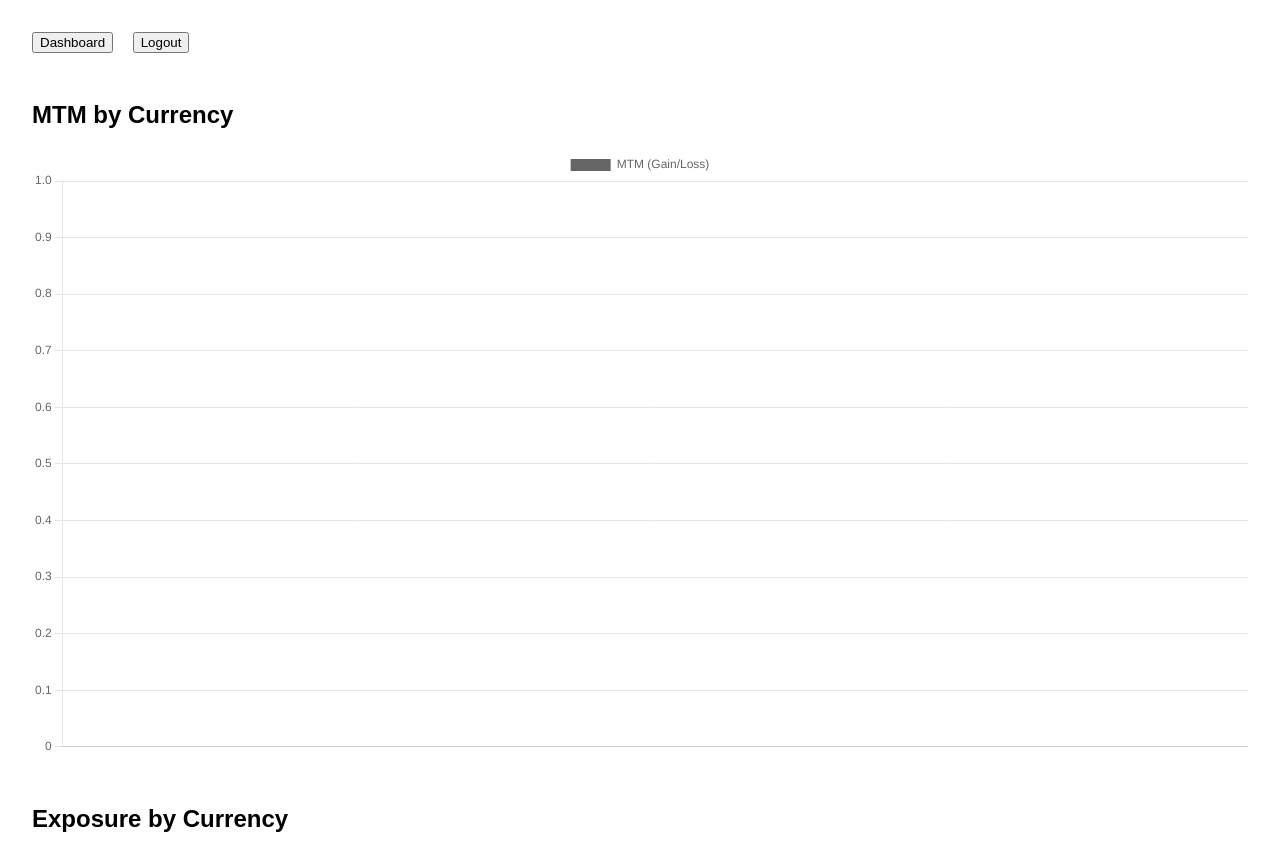
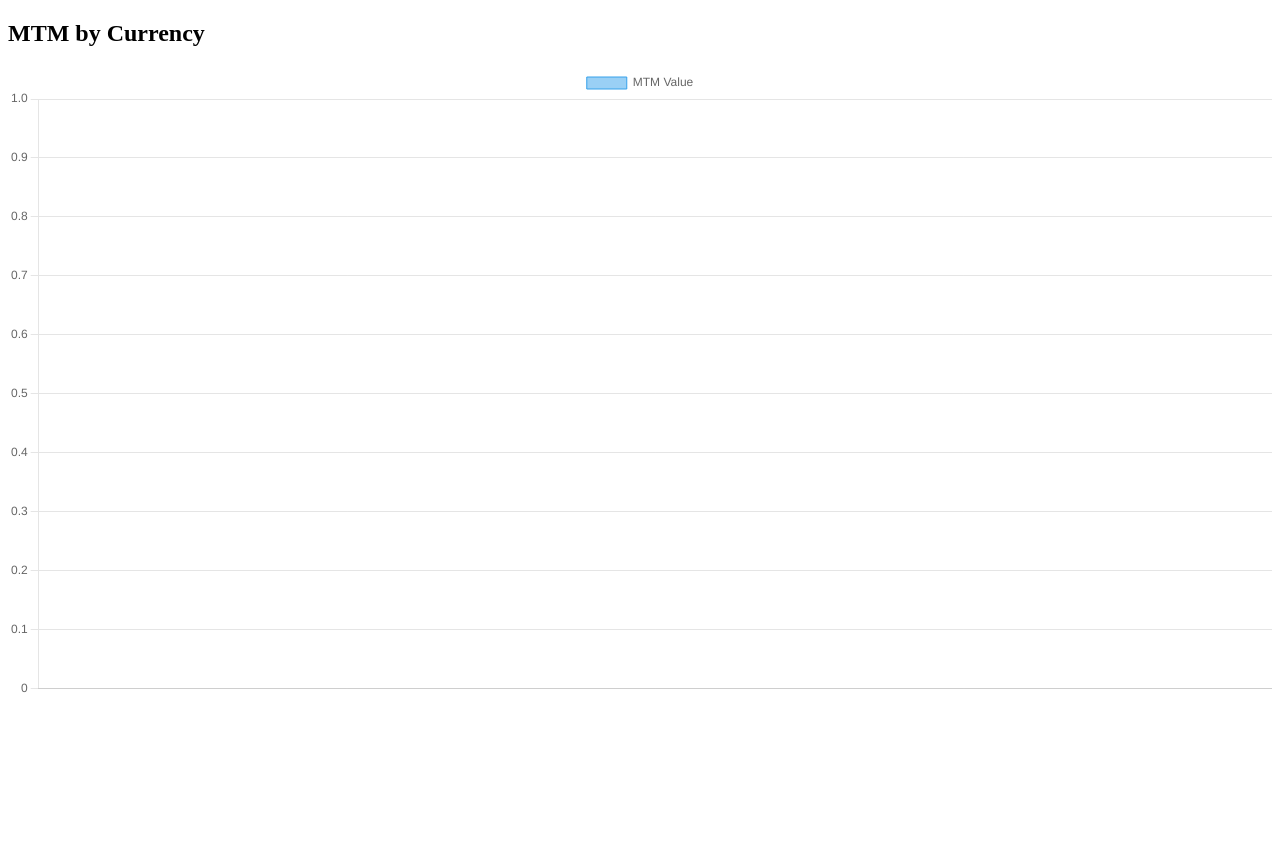
Before and after one commit to kjexiccon/fx-tracker, a Flask app: template templates/charts.html in a window 1280 px wide. Shown: the top 853 px of the page. After the commit the page ends 693 px from the top, so only its background shows below. Run offline with Flask 3, Linux system fonts and the light colour scheme; the template is opened without the code that fills it: most values are stand-ins (such as "Sample title", 1, 10 or a date in 2020).

Commit message:
charts.html

```diff
--- a/templates/charts.html
+++ b/templates/charts.html
@@ -1,71 +1,32 @@
-
 <!DOCTYPE html>
 <html>
 <head>
-  <title>FX Tracker Charts</title>
+    <title>FX Charts</title>
     <script src="https://cdn.jsdelivr.net/npm/chart.js"></script>
-  <style>
-    body { font-family: sans-serif; margin: 2em; }
-    h2 { margin-top: 2em; }
-    canvas { max-width: 100%; margin-top: 20px; }
-    .nav { margin-bottom: 1em; }
-    .nav a { margin-right: 15px; }
-  </style>
 </head>
 <body>
-  <div class="nav">
-    <a href="/dashboard"><button>Dashboard</button></a>
-    <a href="/logout"><button>Logout</button></a>
-  </div>
-
     <h2>MTM by Currency</h2>
-  <canvas id="barChart"></canvas>
-
-  <h2>Exposure by Currency</h2>
-  <canvas id="pieChart"></canvas>
-
-  <h2>MTM Trend (Daily)</h2>
-  <canvas id="lineChart"></canvas>
+    <canvas id="mtmChart" width="600" height="300"></canvas>
 
     <script>
-    const mtmByCurrency = {{ mtm_by_currency | tojson }};
-    const exposureByCurrency = {{ exposure_by_currency | tojson }};
-    const mtmTrend = {{ mtm_trend | tojson }};
+        const data = {
+            labels: {{ labels | tojson }},
+            datasets: [{
+                label: 'MTM Value',
+                data: {{ values | tojson }},
+                backgroundColor: 'rgba(54, 162, 235, 0.5)',
+                borderColor: 'rgba(54, 162, 235, 1)',
+                borderWidth: 1
+            }]
+        };
 
-    new Chart(document.getElementById('barChart'), {
+        new Chart(document.getElementById('mtmChart'), {
             type: 'bar',
-      data: {
-        labels: Object.keys(mtmByCurrency),
-        datasets: [{
-          label: 'MTM (Gain/Loss)',
-          data: Object.values(mtmByCurrency),
-          backgroundColor: Object.values(mtmByCurrency).map(v => v >= 0 ? 'green' : 'red')
-        }]
+            data: data,
+            options: {
+                scales: {
+                    y: { beginAtZero: true }
                 }
-    });
-
-    new Chart(document.getElementById('pieChart'), {
-      type: 'pie',
-      data: {
-        labels: Object.keys(exposureByCurrency),
-        datasets: [{
-          label: 'Exposure',
-          data: Object.values(exposureByCurrency),
-          backgroundColor: ['#007bff', '#ffc107', '#28a745', '#dc3545', '#17a2b8']
-        }]
-      }
-    });
-
-    new Chart(document.getElementById('lineChart'), {
-      type: 'line',
-      data: {
-        labels: mtmTrend.map(x => x.date),
-        datasets: [{
-          label: 'MTM Trend',
-          data: mtmTrend.map(x => x.mtm),
-          borderColor: '#007bff',
-          fill: false
-        }]
             }
         });
     </script>
```
Lines whose indentation alone changed are shown as unchanged.
